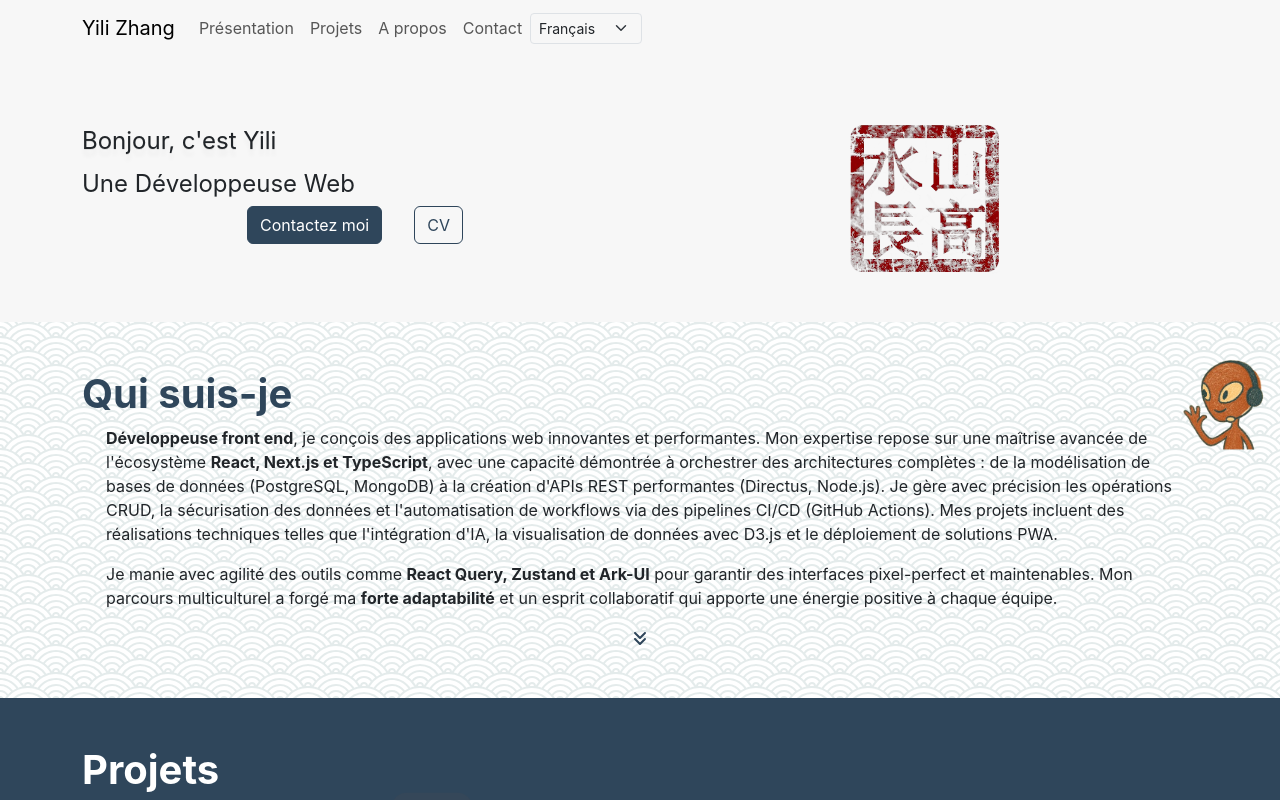
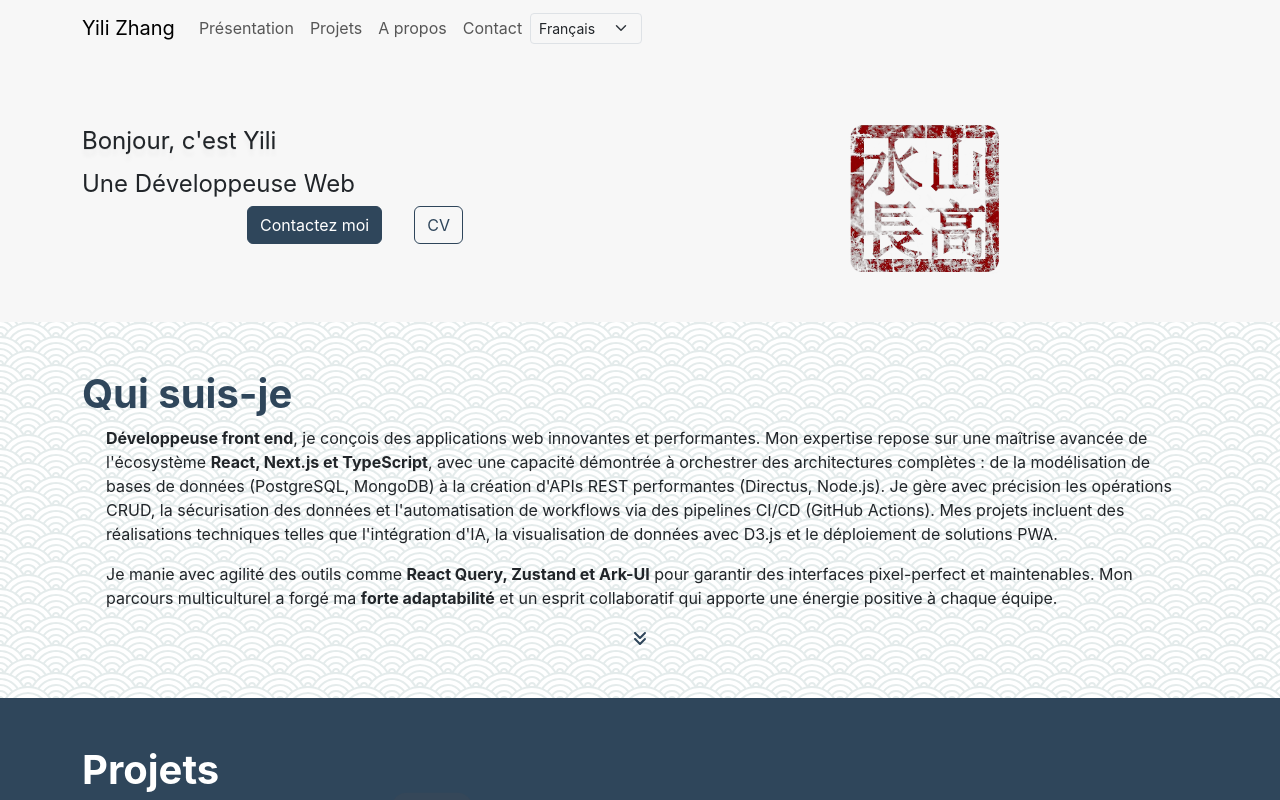
Before and after one commit to yilizzz/yilizhang, a Next.js app: page / in a window 1280 px wide. Built offline with nearby package versions, Linux system fonts and the light colour scheme.

Commit message:
delete chatbot

```diff
--- a/pages/index.js
+++ b/pages/index.js
@@ -1,10 +1,18 @@
-import React, { Fragment, useEffect, useState } from 'react';
-import { useContext } from 'react';
-import { Nav } from '../components/Navbar';
-import { Intro, Presentation, About } from '../components/Intro';
-import { Projects } from '../components/Projects';
-import { Footer, Contact } from '../components/Footer';
-import { about, contact, intro, navigation, projects, SEO, presentation } from '../config/config';
+import React, { Fragment, useEffect, useState } from "react";
+import { useContext } from "react";
+import { Nav } from "../components/Navbar";
+import { Intro, Presentation, About } from "../components/Intro";
+import { Projects } from "../components/Projects";
+import { Footer, Contact } from "../components/Footer";
+import {
+  about,
+  contact,
+  intro,
+  navigation,
+  projects,
+  SEO,
+  presentation,
+} from "../config/config";
 import {
   about_en,
   contact_en,
@@ -13,19 +21,19 @@ import {
   projects_en,
   SEO_en,
   presentation_en,
-} from '../config/config_en';
-import { MyHead } from '../components/MyHead';
-import { Chat } from '@/components/Chat';
-import { LanguageContext } from '../components/LanguageContext';
-import { Panel, PanelGroup, PanelResizeHandle } from 'react-resizable-panels';
-import Image from 'next/image';
-import p from '../assets/image/entry.png';
-import { motion } from 'framer-motion';
-import useResponsivePanelSize from '@/hooks/useResponsivePanelSize';
+} from "../config/config_en";
+import { MyHead } from "../components/MyHead";
+import { Chat } from "@/components/Chat";
+import { LanguageContext } from "../components/LanguageContext";
+import { Panel, PanelGroup, PanelResizeHandle } from "react-resizable-panels";
+import Image from "next/image";
+import p from "../assets/image/entry.png";
+import { motion } from "framer-motion";
+import useResponsivePanelSize from "@/hooks/useResponsivePanelSize";
 export default function Home() {
   const { language } = useContext(LanguageContext);
   const content =
-    language === 'en'
+    language === "en"
       ? {
           about: about_en,
           contact: contact_en,
@@ -56,11 +64,14 @@ export default function Home() {
   const maxSizeRight = isMobile ? MOBILE_RIGHT_WIDTH : 50;
   return (
     <div className="position-relative">
-      <PanelGroup direction="horizontal" style={{ height: '100vh' }}>
-        <Panel defaultSize={100} style={{ height: '100%', overflowY: 'auto' }}>
+      <PanelGroup direction="horizontal" style={{ height: "100vh" }}>
+        <Panel defaultSize={100} style={{ height: "100%", overflowY: "auto" }}>
           <Fragment>
             <MyHead seo={content.SEO} />
-            <Nav title={content.navigation.name} links={content.navigation.links} />
+            <Nav
+              title={content.navigation.name}
+              links={content.navigation.links}
+            />
             <Intro
               title={content.intro.title}
               description={content.intro.description}
@@ -70,14 +81,17 @@ export default function Home() {
               title={content.presentation.title}
               description={content.presentation.description}
             />
-            <Projects title={content.projects.title} cards={content.projects.cards} />
+            <Projects
+              title={content.projects.title}
+              cards={content.projects.cards}
+            />
             <About title={content.about.title} cards={content.about.cards} />
             <Contact
               title={content.contact.title}
               description={content.contact.description}
               buttons={content.contact.buttons}
             />
-            <button
+            {/* <button
               id="dynamicBtn"
               className={'position-fixed top-50 end-0 translate-middle-y border-0 bg-transparent'}
               onClick={() => setIsOpen(true)}
@@ -97,16 +111,23 @@ export default function Home() {
               >
                 <Image src={p.src} alt={'chatbot'} width={100} height={100} />
               </motion.div>
-            </button>
+            </button> */}
             <Footer />
           </Fragment>
         </Panel>
         {isOpen && (
           <>
             <PanelResizeHandle />
-            <Panel defaultSize={rightPanelSize} minSize={minSizeRight} maxSize={maxSizeRight}>
+            <Panel
+              defaultSize={rightPanelSize}
+              minSize={minSizeRight}
+              maxSize={maxSizeRight}
+            >
               <div className="d-flex justify-content-center w-100 h-100 p-3">
-                <button className={'position-fixed top-0 end-0'} onClick={() => setIsOpen(false)}>
+                <button
+                  className={"position-fixed top-0 end-0"}
+                  onClick={() => setIsOpen(false)}
+                >
                   ✕
                 </button>
                 <Chat />
```
